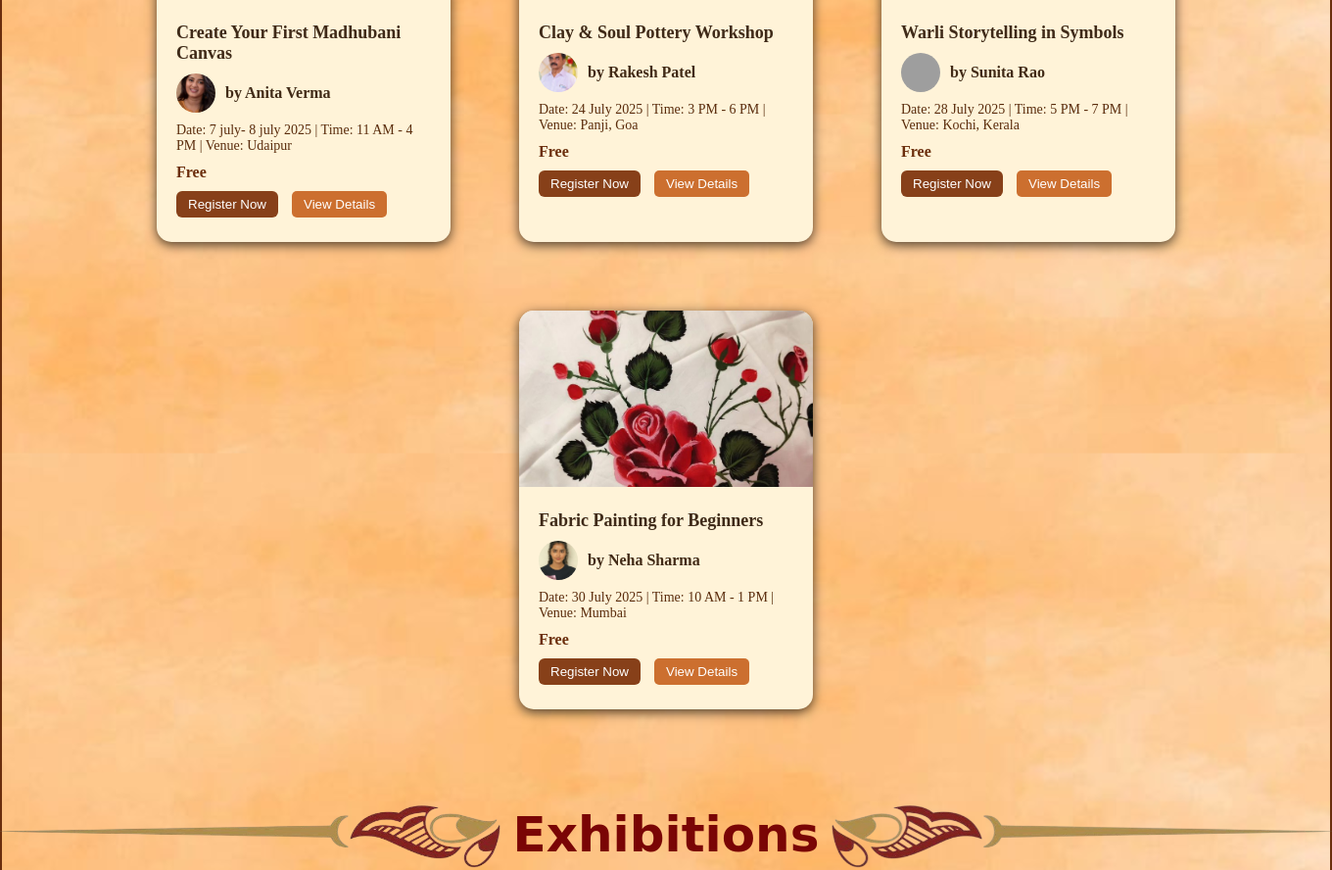
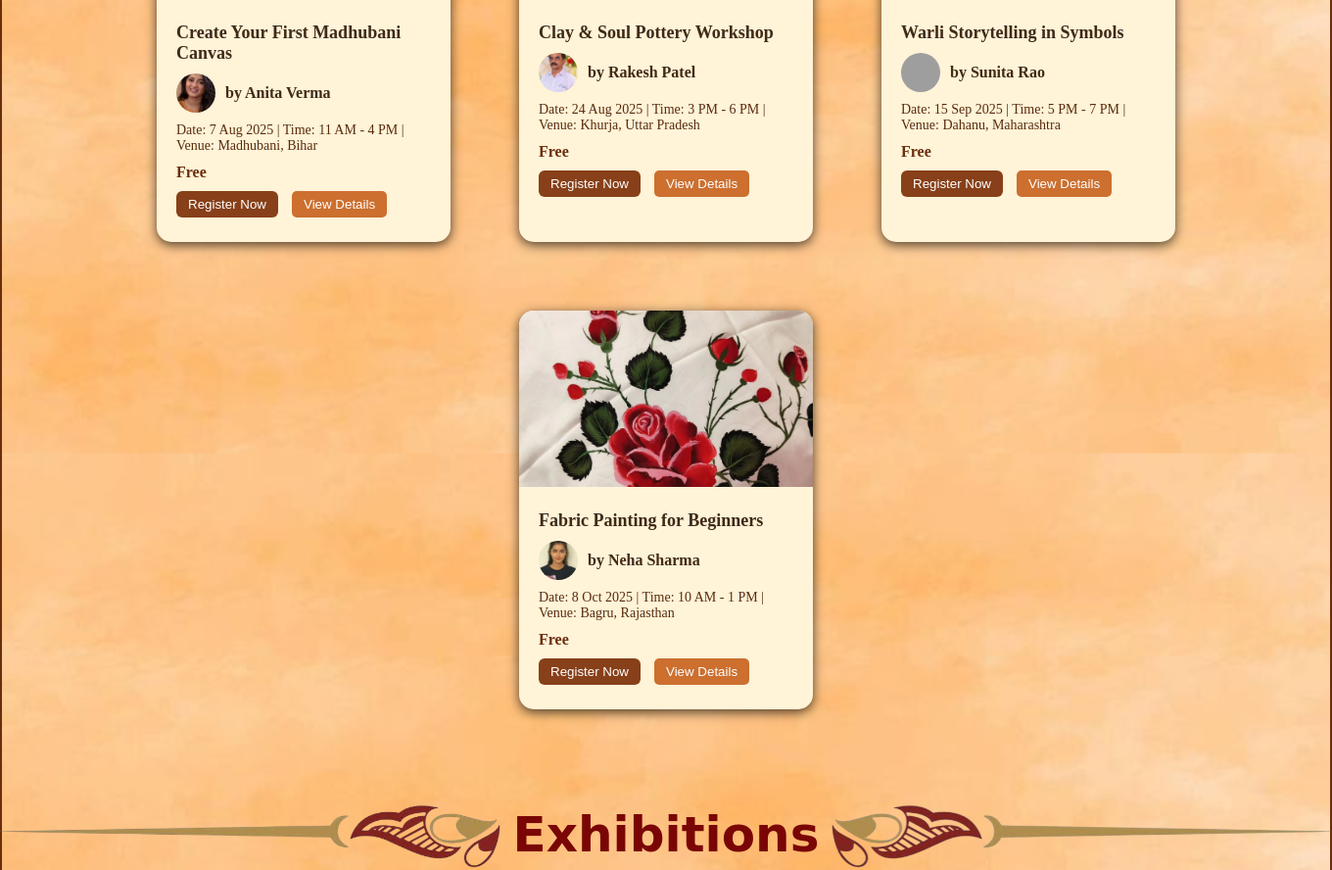
Before and after one commit to gari-25/tradArts1, a Flask app: page /events in a window 1360 px wide; the page is wider, and only the part inside the window is pictured. Shown: the part 1337-2225 px from the top of that part at 98% size. Run offline with Flask 3, Linux system fonts and the light colour scheme; some web fonts are replaced; grey boxes are pictures that could not be loaded.

Commit message:
Page modifications

```diff
--- a/static/app.js
+++ b/static/app.js
@@ -1,50 +1,41 @@
+document.addEventListener("DOMContentLoaded", () => {
   const monthYearEl = document.getElementById('monthYear');
   const calendarDatesEl = document.getElementById('calendarDates');
   const prevBtn = document.getElementById('prev');
   const nextBtn = document.getElementById('next');
 
+  // Use injected mapping; fallback to empty object
+  const eventsData = (window.EVENT_URLS && typeof window.EVENT_URLS === 'object') ? window.EVENT_URLS : {};
+
   let currentDate = new Date();
-
-// Define active event days (can add links here too)
-const eventsData = {
-  "2025-06-02": "past1.html?date=2025-07-07",
-  "2025-06-15": "past2.html?date=2025-07-07",
-  "2025-06-23": "past4.html?date=2025-07-07",
-  "2025-06-07": "past4.html?date=2025-07-07",
-  "2025-09-08": "string.html?date=2025-07-07",
-  "2025-07-07": "madhubani.html?date=2025-07-07",
-  "2025-07-18": "vastra.html?date=2025-07-07",
-  "2025-07-24": "clay.html?date=2025-07-07",
-  "2025-08-06": "madhubani.html?date=2025-07-07",
-  "2025-08-15": "vastra.html?date=2025-07-18",
-  "2025-08-24": "clay.html?date=2025-07-24",
-};
 
   function renderCalendar(date) {
     const year = date.getFullYear();
     const month = date.getMonth();
 
-  // Set month-year header
-  const monthNames = ["January", "February", "March", "April", "May", "June",
-                      "July", "August", "September", "October", "November", "December"];
+    // Header
+    const monthNames = [
+      "January", "February", "March", "April", "May", "June",
+      "July", "August", "September", "October", "November", "December"
+    ];
+    if (monthYearEl) {
       monthYearEl.textContent = `${monthNames[month]} ${year}`;
+    }
 
-  // First day of the month
+    if (!calendarDatesEl) return;
+    calendarDatesEl.innerHTML = "";
+
     const firstDay = new Date(year, month, 1).getDay();
-
-  // Number of days in month
     const daysInMonth = new Date(year, month + 1, 0).getDate();
 
-  calendarDatesEl.innerHTML = "";
-
-  // Fill empty blocks before start
+    // Empty slots
     for (let i = 0; i < firstDay; i++) {
       const emptyDiv = document.createElement("div");
       emptyDiv.classList.add("inactive");
       calendarDatesEl.appendChild(emptyDiv);
     }
 
-  // Fill days
+    // Days
     for (let day = 1; day <= daysInMonth; day++) {
       const dateKey = `${year}-${String(month + 1).padStart(2, '0')}-${String(day).padStart(2, '0')}`;
       const dayDiv = document.createElement("div");
@@ -62,15 +53,20 @@ function renderCalendar(date) {
     }
   }
 
-// Navigation
+  // Navigation buttons
+  if (prevBtn) {
     prevBtn.addEventListener("click", () => {
       currentDate.setMonth(currentDate.getMonth() - 1);
       renderCalendar(currentDate);
     });
-
+  }
+  if (nextBtn) {
     nextBtn.addEventListener("click", () => {
       currentDate.setMonth(currentDate.getMonth() + 1);
       renderCalendar(currentDate);
     });
+  }
 
+  // Initial render
   renderCalendar(currentDate);
+});
--- a/templates/events.html
+++ b/templates/events.html
@@ -48,10 +48,10 @@
 
  <div class="calendar-events">
         <div class="event-item">
-          <h4>Madhuban Canvas Workshop</h4>
+          <h4>Madhubani Canvas Workshop</h4>
           <p><i>Join us for an enchanting dive into the timeless art of Madhubani painting with vibrant traditions from Bihar!</i></p>
           <div class="half">
-          <div id="da"><strong>Date:</strong> July 7</div>
+          <div id="da"><strong>Date:</strong> Aug 7</div>
           <div><button><a href="{{ url_for('madhubani') }}">Details</a></button></div>
           </div>
         </div>
@@ -60,7 +60,7 @@
           <h4>Vastra Vismaya</h4>
           <p><i>Celebrate India’s rich textile heritage with live saree-making demos by artisans from every corner of the country!</i></p>
           <div class="half">
-          <div id="da"><strong>Date:</strong> July 18</div>
+          <div id="da"><strong>Date:</strong> Aug 18</div>
           <div><button><a href="{{ url_for('vastra') }}">Details</a></button></div>
           </div>
         </div>
@@ -69,7 +69,7 @@
           <h4>Clay Art & Pottery Play</h4>
           <p><i>Get your hands dirty and your imagination flowing in a soulful pottery session guided by expert artist Rakesh Patel!</i></p>
           <div class="half">
-          <div id="da"><strong>Date:</strong> July 24</div>
+          <div id="da"><strong>Date:</strong> Aug 24</div>
           <div><button><a href="{{ url_for('clay') }}">Details</a></button></div>
           </div>
         </div>
@@ -116,7 +116,7 @@
           <img src="{{ url_for('static', filename='images/anita.jpeg') }}" alt="Instructor" />
           <span>by Anita Verma</span>
         </div>
-        <div class="event-meta">Date: 7 july- 8 july 2025 | Time: 11 AM - 4 PM | Venue: Udaipur </div>
+        <div class="event-meta">Date: 7 Aug 2025 | Time: 11 AM - 4 PM | Venue: Madhubani, Bihar </div>
         <div class="event-price">Free</div>
         <div class="event-actions">
           <button class="register"><a href="{{ url_for('login') }}">Register Now</a></button>
@@ -133,7 +133,7 @@
           <img src="{{ url_for('static', filename='images/Rakesh.jpeg') }}" alt="Instructor" />
           <span>by Rakesh Patel</span>
         </div>
-        <div class="event-meta">Date: 24 July 2025 | Time: 3 PM - 6 PM | Venue: Panji, Goa</div>
+        <div class="event-meta">Date: 24 Aug 2025 | Time: 3 PM - 6 PM | Venue: Khurja, Uttar Pradesh</div>
         <div class="event-price">Free</div>
         <div class="event-actions">
           <button class="register"><a href="{{ url_for('login') }}">Register Now</a></button>
@@ -150,7 +150,7 @@
           <img src="{{ url_for('static', filename='images/sunita.jpg') }}" alt="Instructor" />
           <span>by Sunita Rao</span>
         </div>
-        <div class="event-meta">Date: 28 July 2025 | Time: 5 PM - 7 PM | Venue: Kochi, Kerala</div>
+        <div class="event-meta">Date: 15 Sep 2025 | Time: 5 PM - 7 PM | Venue: Dahanu, Maharashtra</div>
         <div class="event-price">Free</div>
         <div class="event-actions">
           <button class="register"><a href="{{ url_for('login') }}">Register Now</a></button>
@@ -167,7 +167,7 @@
           <img src="{{ url_for('static', filename='images/neha.jpeg') }}" alt="Instructor" />
           <span>by Neha Sharma</span>
         </div>
-        <div class="event-meta">Date: 30 July 2025 | Time: 10 AM - 1 PM | Venue: Mumbai</div>
+        <div class="event-meta">Date: 8 Oct 2025 | Time: 10 AM - 1 PM | Venue: Bagru, Rajasthan</div>
         <div class="event-price">Free</div>
         <div class="event-actions">
           <button class="register"><a href="{{ url_for('login') }}">Register Now</a></button>
@@ -191,8 +191,8 @@
       <div class="exhibition-content">
         <h3>String Saga</h3>
         <p>String Saga revives the soul of Rajasthani puppetry. Under the evening sky, master puppeteers will narrate folklore with hand-carved puppets, live music and traditional set dramatizations. Visual art panels beside the stage will showcase puppetry history and ornate costume designs. The exhibitions invites audiences to sculpt their own mini puppets at a hands-on workshop.</p>
-        <p><strong>Venue:</strong> Kala Darbar, Jawahar Kala Kendra, Jaipur</p>
-        <p><strong>Event Timing:</strong> 18 July 2025, 5:00 PM  – 8:00 PM</p>
+        <p><strong>Venue:</strong> Bhartiya Lok Kala Mandal, Udaipur, Rajasthan</p>
+        <p><strong>Event Timing:</strong> 8 Sep 2025, 5:00 PM  – 8:00 PM</p>
         <div class="buttons">
           <a href="{{ url_for('string') }}" class="btn">Inside the Event</a>
         </div>
@@ -207,8 +207,8 @@
         <h3>Vastra Vismaya</h3>
         <p>Step into the vibrant world of traditional Indian textiles at VastraVismay, a celebration of regional sarees that narrate stories of heritage, craftsmanship, and elegance. From the royal Kanjeevaram silks of Tamil Nadu, the earthy Chanderi and Maheshwari of Madhya Pradesh, to the intricate Jamdani from Bengal, and the colorful Bandhani of Gujarat and Rajasthan—witness the artistry that transforms threads into timeless drapes.
 Meet the local weavers and textile artists who’ve preserved these legacies for generations. Experience live demonstrations of loom work, natural dyeing, block printing, and much more—all under one roof.</p>
-        <p><strong>Venu:</strong> Textile Hall, India Habitat Centre, Surat</p>
-        <p><strong>Event Timing:</strong> 26th-28th July 2025 10:00 AM – 6:00 PM</p>
+        <p><strong>Venu:</strong>Render Road, Textile Market, Surat, Gujarat</p>
+        <p><strong>Event Timing:</strong> 18th Aug 2025 10:00 AM – 6:00 PM</p>
         <div class="buttons">
           <a href="{{ url_for('vastra') }}" class="btn">Inside the Event</a>
         </div>
@@ -255,58 +255,6 @@ The heart of the event was “Raag-Saanjh,” a collaborative evening jam where
   </section>
 </div>
 
-<!--
-<div class="content-section">
-            <img src="{{ url_for('static', filename='images/Leftdesign.png') }}" class="design-image1">
-            <p class="section-title1">Featured Artists</p>
-            <img src="{{ url_for('static', filename='images/rightdesign.png') }}" class="design-image1">
-    </div>
-
- <section class="artist-section" id="d">
-    <div class="artist-container">
-      <div class="artist-card">
-        <img src="{{ url_for('static', filename='images/ravi kumar.jpg') }}" alt="Ravi Kumar">
-        <h3>Ravi Kumar</h3>
-        <p>Puppeteer, Rajasthan</p>
-        <p>Preserving the vibrant tradition of Kathputli through captivating performances.</p>
-        <br>
-        <button>View Profile</button>
-      </div>
-      <div class="artist-card">
-        <img src="{{ url_for('static', filename='images/Meer Nair.jpg') }}" alt="Meera Nair">
-        <h3>Meera Nair</h3>
-        <p>Madhubani Artist, Bihar</p>
-        <p>Blending tradition with modern themes on both canvas and walls.</p>
-        <br>
-        <button>View Profile</button>
-      </div>
-    <div class="artist-card">
-        <img src="{{ url_for('static', filename='images/bhairav.jpg') }}" alt="Bhairav Singh">
-        <h3>Bhairav Singh</h3>
-        <p>Sanjhi Art Expert, Uttar Pradesh</p>
-        <p>Through paper and precision, Carve divine patterns of devotion and light.</p>
-        <br>
-        <button>View Profile</button>
-      </div>
-      <div class="artist-card">
-        <img src="{{ url_for('static', filename='images/Niti Arora.jpg') }}" alt="Niti Arora">
-        <h3>Niti Arora</h3>
-        <p>Puppeteer, Rajasthan</p>
-        <p>Preserving the vibrant tradition of Kathputli through captivating performances.</p>
-        <br>
-        <button>View Profile</button>
-      </div>
-
-      <div class="artist-card">
-        <img src="{{ url_for('static', filename='images/sunitha.jpg') }}" alt="sunitha natesan">
-        <h3>Sunitha Natesan</h3>
-        <p>Bharatnatyam Dancer, Tamil Nadu</p>
-        <p>With every anklet's beat, Meera narrates tales from ancient temples in rhythmic grace.</p>
-        <br>
-        <button>View Profile</button>
-      </div>
-      </div>
-  </section> -->
 
    <div class="content-section">
             <img src="{{ url_for('static', filename='images/Leftdesign.png') }}" class="design-image1">
@@ -342,39 +290,6 @@ The heart of the event was “Raag-Saanjh,” a collaborative evening jam where
     </div>
   </section>
   </main>
-
-  <!-- <div class="slideshow-container">
-      <div class="mySlides fade">
-        <img src="{{ url_for('static', filename='images/rogan1.jpg') }}" alt="Puppet Artist" class="artist-img">
-        <div class="caption">Laxman Bhatt - 3rd Generation Kathputli Maestro</div>
-      </div>
-      <div class="mySlides fade">
-        <img src="{{ url_for('static', filename='images/rogan2.jpg') }}" alt="Traditional Performer" class="artist-img">
-        <div class="caption">Pushpa Devi - Folk Dance & Storytelling Expert</div>
-      </div>
-      <div class="mySlides fade">
-        <img src="{{ url_for('static', filename='images/rogan3.png') }}" alt="Local Artisan" class="artist-img">
-        <div class="caption">Ramesh Ji - Master Puppet Craftsman</div>
-      </div>
-    </div> -->
-<!--
-    <section class="gallery">
-        <h2>Moments from Past Workshops</h2>
-        <div class="gallery-grid">
-            <img src="{{ url_for('static', filename='images/gallery1.jpg') }}" alt="Workshop 1">
-            <img src="{{ url_for('static', filename='images/gallery2.jpg') }}" alt="Workshop 2">
-            <img src="{{ url_for('static', filename='images/gallery3.jpg') }}" alt="Workshop 3">
-            <img src="{{ url_for('static', filename='images/gallery4.jpg') }}" alt="Workshop 4">
-            <img src="{{ url_for('static', filename='images/gallery5.jpg') }}" alt="Workshop 5">
-        </div>
-    </section> -->
-
-    <!-- <section class="intro">
-        <h1>Madhuban Canvas: A Journey into Colors & Culture</h1>
-        <p>Immerse yourself in the vibrant world of Madhubani — an art form that speaks the language of heritage and harmony.</p>
-    </section> -->
-
-
 
 <!-- Footer -->
     <footer class="footer reveal">
@@ -419,21 +334,18 @@ The heart of the event was “Raag-Saanjh,” a collaborative evening jam where
         <p>© 2025 Kalakosh. Designed with ❤ in India.</p>
       </div>
     </footer>
-<!--
+
 <script>
-    let slideIndex = 0;
-    showSlides();
-    function showSlides() {
-      let slides = document.getElementsByClassName("mySlides");
-      for (let i = 0; i < slides.length; i++) {
-        slides[i].style.display = "none";
-      }
-      slideIndex++;
-      if (slideIndex > slides.length) {slideIndex = 1}
-      slides[slideIndex-1].style.display = "block";
-      setTimeout(showSlides, 3000); // Change image every 3 sec
-    }
-  </script> -->
+  // Only include existing event routes; removed candle, new, rangoli, pand etc.
+  window.EVENT_URLS = {
+    "2025-08-07": "{{ url_for('madhubani') }}",
+    "2025-08-18": "{{ url_for('vastra') }}",
+    "2025-08-24": "{{ url_for('clay') }}",
+    "2025-09-08": "{{ url_for('string') }}",
+    "2025-09-15": "{{ url_for('warli') }}",
+    "2025-10-08": "{{ url_for('fabric') }}"
+  };
+</script>
 <script src="{{ url_for('static', filename='app.js') }}"></script>
 </body>
 </html>
--- a/templates/signup.html
+++ b/templates/signup.html
@@ -35,7 +35,7 @@
             <button type="submit">Sign Up</button>
             <p id="signup-message" class="message"></p>
             <div class="login-link">
-                <p>Already have an account? <a href="{{ url_for('login') }}">Log In</a></p>
+                <p style="color: bisque; padding-top: 10px;">Already have an account? <a class="a" href="{{ url_for('login') }}">Log In</a></p>
             </div>
         </form>
     </div>
```
Also changed, not shown: static/signup.css (+15 -3 lines). Lines whose indentation alone changed are shown as unchanged.
